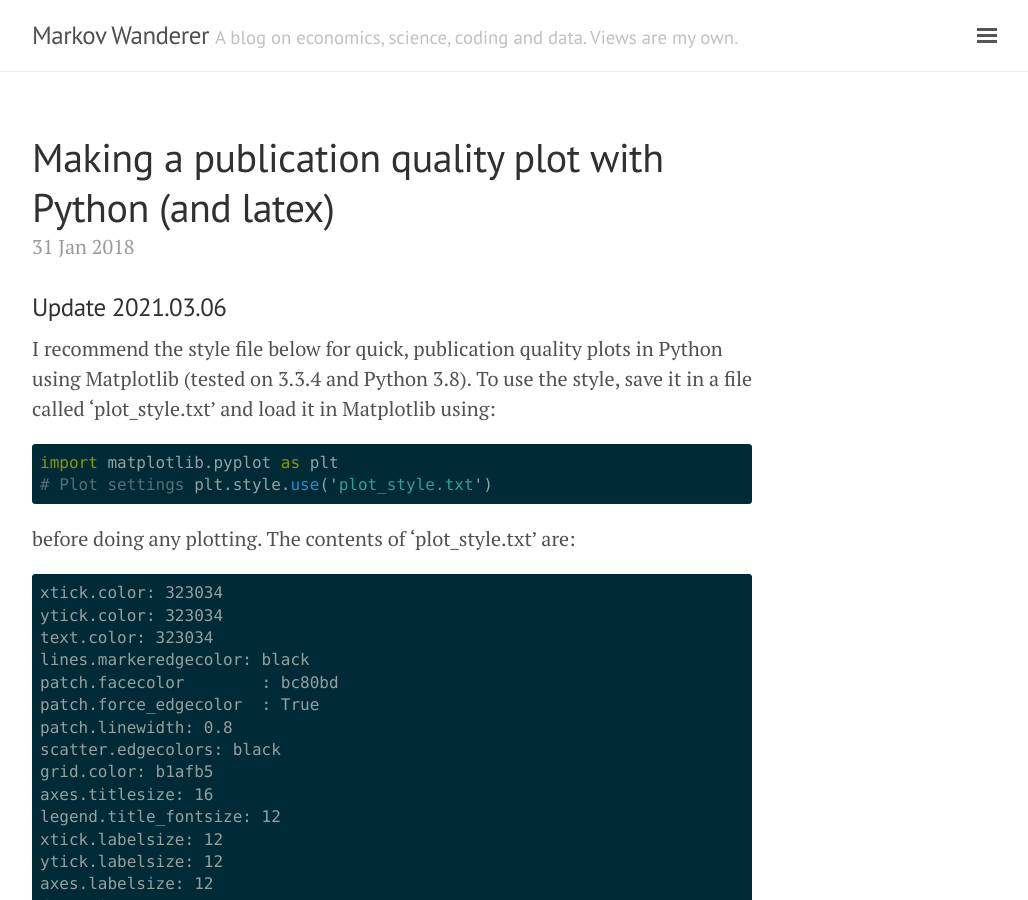
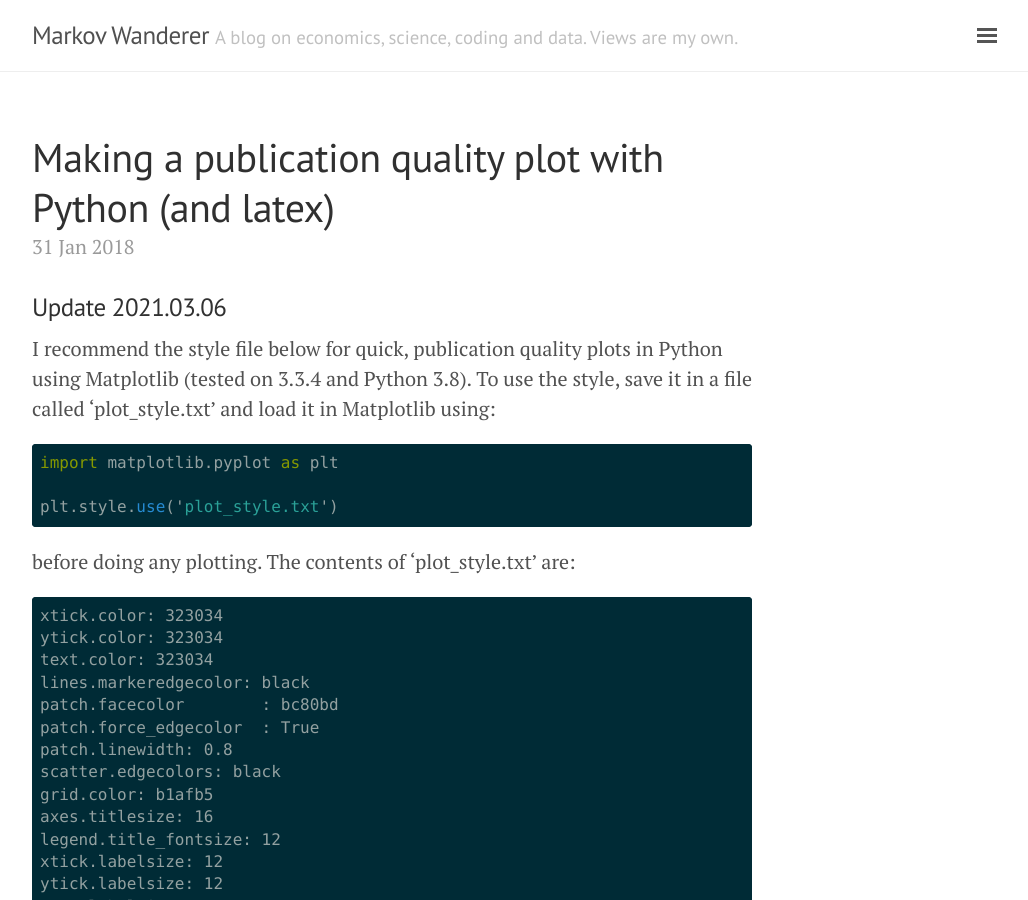
Before and after one commit to aeturrell/home, a Jekyll site: the page built from _posts/2018-01-31-publication-quality-plots-in-python.md, in a window 1280 px wide and 900 px high. Shown: the whole window, without its empty margins (248-1276 px from the left). Built offline with Jekyll 4.4.1, drawn with Linux system fonts in a browser that asks for light colours; formulas are drawn with MathJax 3.

Commit message:
fixing weird display error

````diff
--- a/_posts/2018-01-31-publication-quality-plots-in-python.md
+++ b/_posts/2018-01-31-publication-quality-plots-in-python.md
@@ -9,7 +9,7 @@ I recommend the style file below for quick, publication quality plots in Python
 
 ```python
 import matplotlib.pyplot as plt
-# Plot settings
+
 plt.style.use('plot_style.txt')
 ```
 
````
